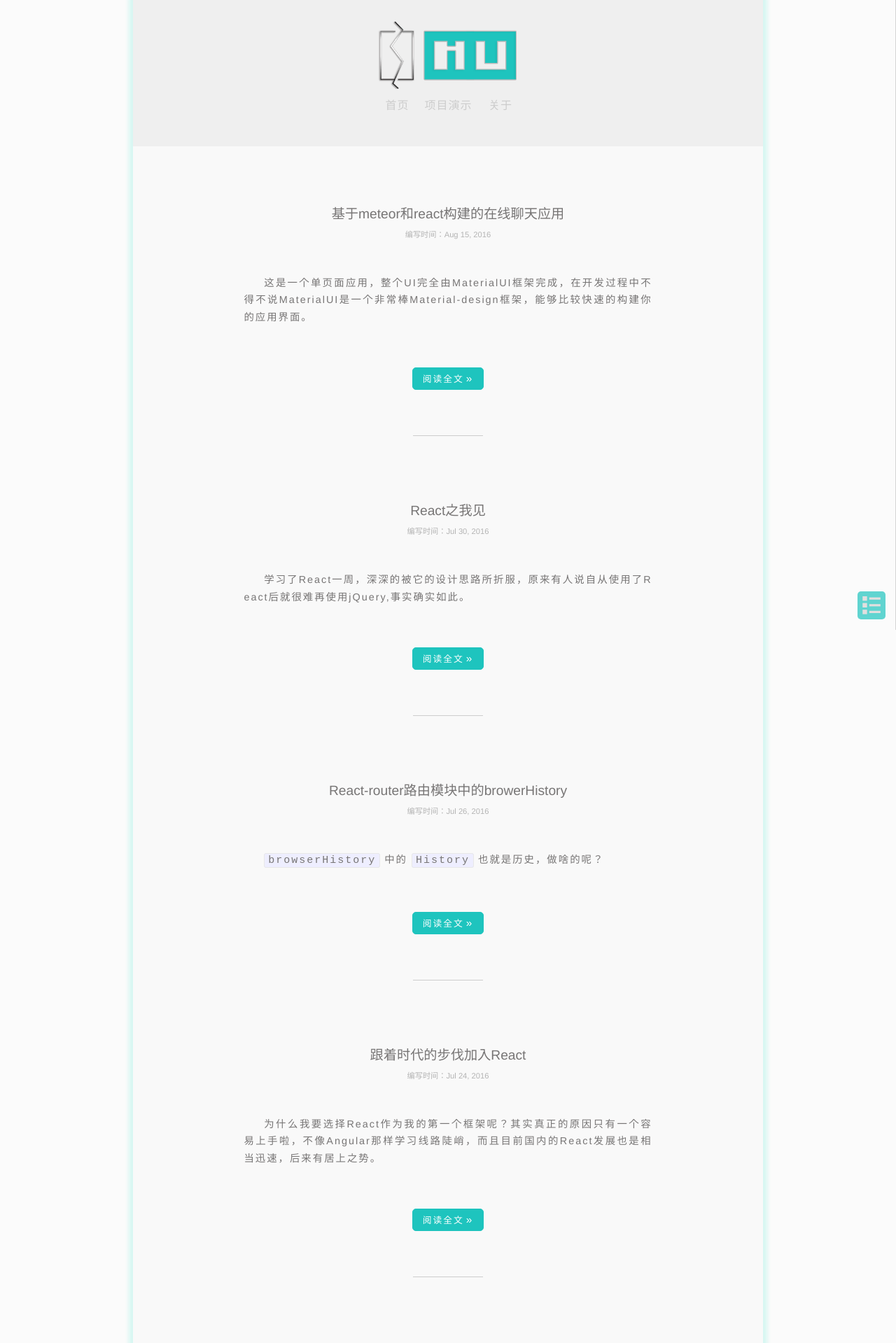
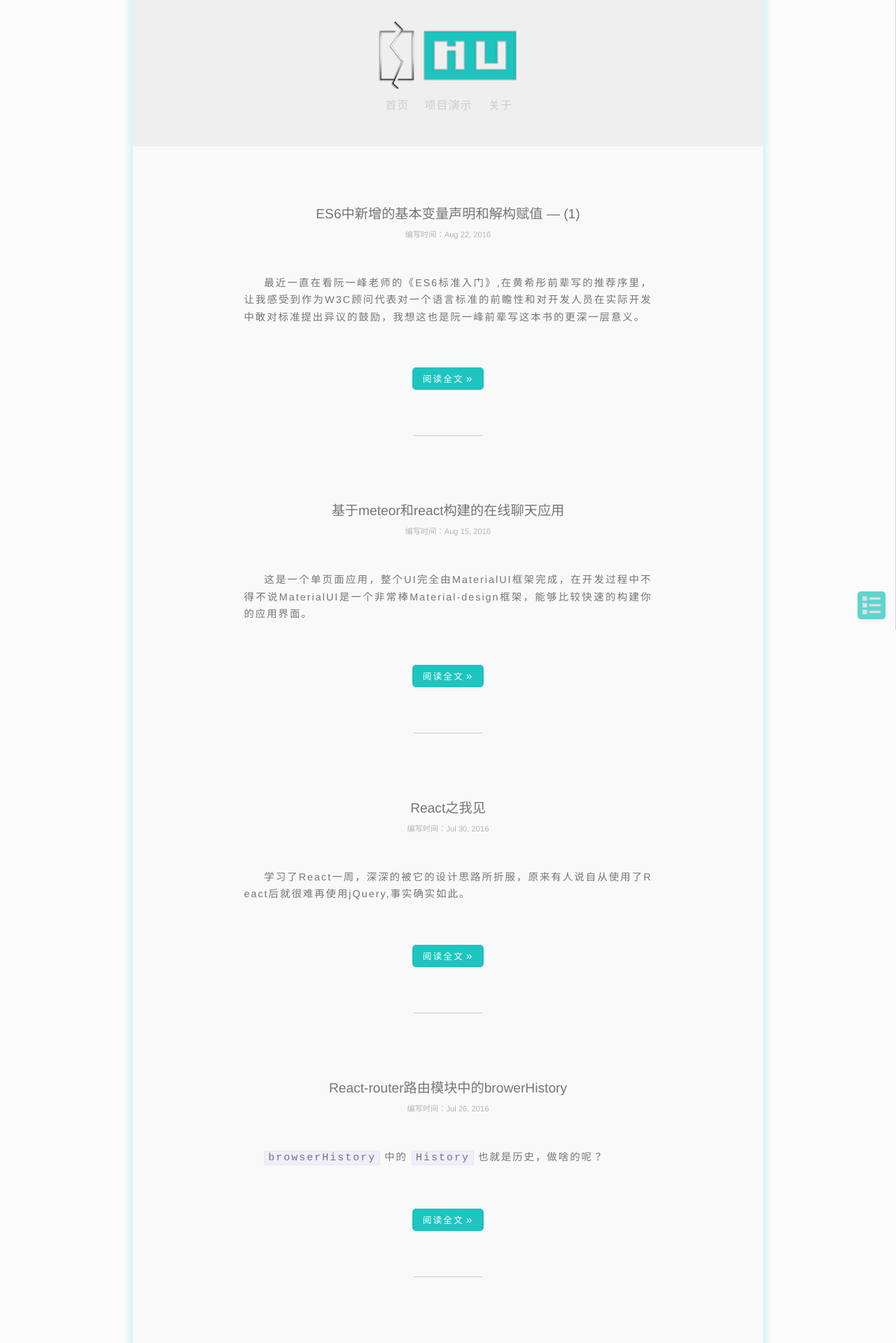
Before and after one commit to jacecao/jekyll-blog, a Jekyll site: the page built from index.html, in a window 1280 px wide. Shown: the top 1919 px of the page at 70% size. Built offline with Jekyll 4.4.1, drawn with Linux system fonts in a browser that asks for light colours; some web fonts are replaced; some of the changed lines change nothing that is shown.

Commit message:
update blog

````diff
--- /dev/null
+++ b/_posts/2016-08-22-es6.markdown
@@ -0,0 +1,134 @@
+---
+layout: post
+title:  "ES6中新增的基本变量声明和解构赋值 — (1)"
+categories: ES-6
+---
+
+最近一直在看阮一峰老师的《ES6标准入门》,在黄希彤前辈写的推荐序里，让我感受到作为W3C顾问代表对一个语言标准的前瞻性和对开发人员在实际开发中敢对标准提出异议的鼓励，我想这也是阮一峰前辈写这本书的更深一层意义。
+
+目前我一共阅读了1-9章的内容，这里我说说ES6里的新特性吧
+
+**(1)新增块级变量和常量**
+
+1.块级变量：
+
+使用let命令声明变量，使用方法同var  但所声明的变量只在let命令所在的代码块内才有效,能最好展示其作用的一个例子：
+
+```
+var a=[];
+
+for(var i = 0; i < 10; i++) {
+  a[i] = function() {
+	console.log(i);
+  };
+}
+
+a[2]; //10
+
+```
+
+在这段代码中，我们始终不能实现`a[i]() => i` 这样的结果,这也是当初在学JS时要求在for循环里注意闭包，显然代码语义是准确，但执行中却不如人意，有了块级作用域就很好解决这个问题，将上面代码换成块级作用域后就能得到我们想要的效果
+
+```
+var a=[];
+
+for(let i = 0; i < 10; i++) {
+  a[i] = function() {
+	console.log(i);
+  };
+}
+
+a[2]; //2
+
+```
+
+块级作用域将会对刚入手JS的开发者来说是更友好的
+
+2.常量：
+
+使用const命令声明，这个感觉是对var的升级, 一旦声明后就不能在改变,与let命令相同的是作用域，只在声明所在的块级作用域内有效, 将一个对象定位为一个常量后需要注意的是，const储存的一个指引该对象的地址，可以为该常量对象赋值，但是不可以改变地址：
+
+```
+const a={};
+a.name = 'test'
+a.name // 'test'
+
+a = {name:'test'} //这里就会报错了，已经改变了a的读取地址
+
+```
+
+
+
+**(2)变量的解构赋值**
+
+解构赋值是什么东东呢？我认为`解构赋值`这个中文翻译就能解释这个功能，分解结构后对应赋值，咋解释呢？，数组的解构赋值就能最简洁的说明：
+
+```
+var [a,b,c]=[1,[2,3],[4,5]];
+
+//1.分解结构 左右两边都是数组
+//2.开始赋值 var a=1...
+//3.b=[2,3] error 这里就不行了，
+//因为在第一步分解结构中，其实已经识别出b对应的[2,3]结构不一样
+//所以会出错，这叫不完全结构
+//但是很有意思的是，这里会将2赋值给b，将4赋值给c
+//如果我要赋值一个数组怎么破呢？
+//那么需要使用rest参数和扩展运算符了
+
+let [x,...y] = [1,2,3,4];
+x //1
+y //[2,3,4]
+//rest参数和扩展运算符在后面文章中我会提及的
+```
+
+但是对象的解构赋值就稍微有点难理解了，需要`转个弯`才能看明白，虽然难理解了点儿，但解构能力肯定就会更牛，首先引用书里的例子说明一个简单的解构赋值：
+
+```
+let {foo ,bar} = {foo: 'aaa', bar: 'bbb'};
+foo //'aaa'
+bar //'bbb'
+
+//但是需要注意的是
+//执行中foo并不是{foo,bar}中的foo
+//执行中bar并不是{foo,bar}中的bar
+//这个咋解释呢？ 这不是明摆着一样的嘛
+//下面我会解释为什么foo不是foo
+
+```
+
+这就是一个简单的对象解构赋值，对象解构赋值跟左右排列的顺序没有半毛钱关系，对象的解构主要取决于`变量必须与属性同名`，这也是正确解构的关键，也是为什么对象解构不依赖排列顺序的关键：
+
+```
+let {foo ,bar} = {bar: 'bbb'， foo: 'aaa'};
+foo //'aaa'
+bar //'bbb'
+
+let {foo: bb} = {foo: 'bb'};
+foo //以为会是'bb'，其实这里就会报错
+```
+
+为什么最后一个例子中foo不能被赋值呢，其实不是没有赋值，而是赋值给了`bb`,这里就说明了对象解构赋值的机制是：
+`先找到同名属性，然后再赋给对应的变量`，所以这里就能解释为什么foo不是foo：
+
+```
+let {foo ,bar} = {bar: 'bbb'， foo: 'aaa'};
+//左右的foo可以理解为一个解构参照点，在内部解构中其实是这样的
+{foo: foo, bar: bar} = {bar: 'bbb'， foo: 'aaa'}
+//这里会默认的给前面的foo一个同名属性，然后参照foo来寻找后面的对应变量
+
+```
+
+虽然有点绕但是在复杂运用中就显得很有用了：
+
+```
+let obj= {p: ["hello", {y: "es6"}]};
+
+var {p: [x, {y}]} = obj;
+
+p // 无任何赋值
+x // 'hello'
+y // 'es6'
+
+```
+
+这里就能看出对象解构赋值的能力了，当然理解对象解构赋值我认为会对模块中函数方法的简写带来了可读性和提升内部的解析能力。
--- a/css/main.css
+++ b/css/main.css
@@ -520,3 +520,8 @@ span.show-h3
 	text-indent: 0;
 	letter-spacing: 2px;
 }
+/* code */
+.highlighter-rouge
+{
+	text-align: left;
+}
````
Also changed, not shown: 5 other files.
